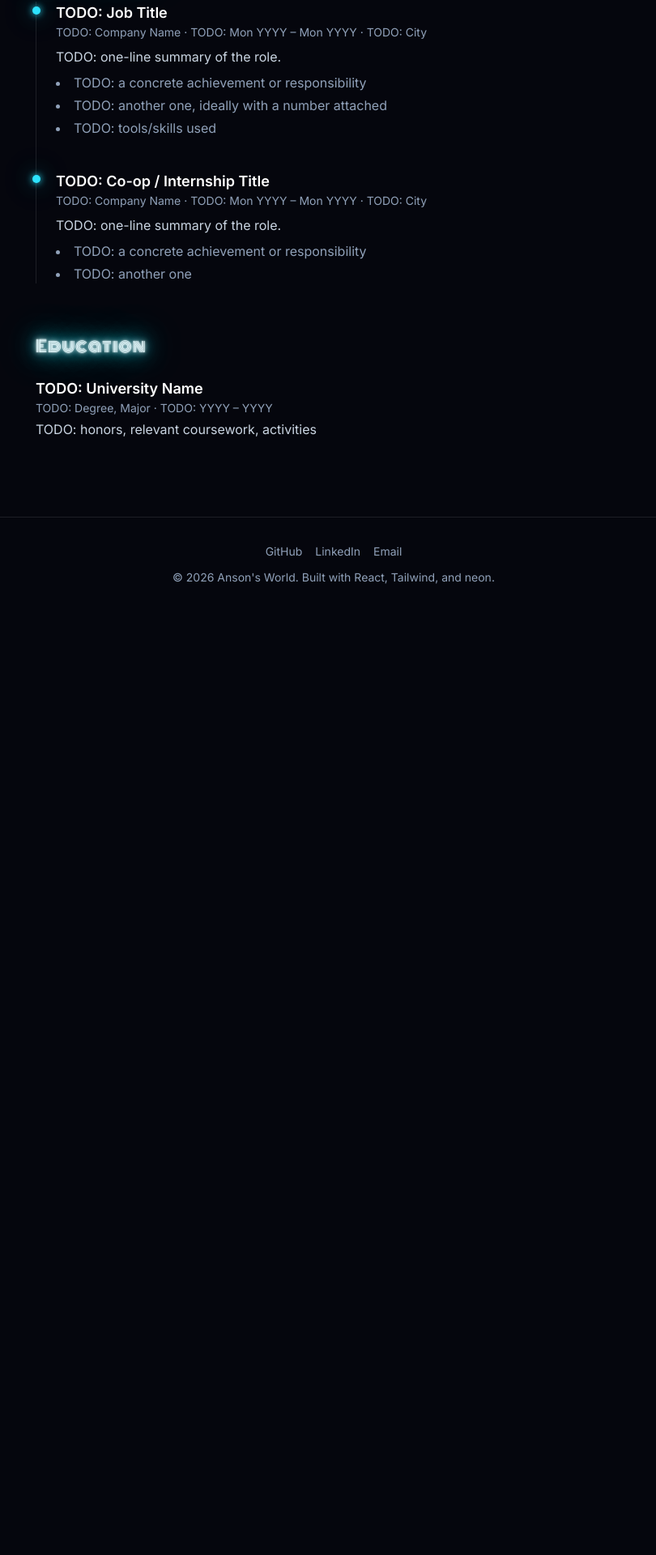
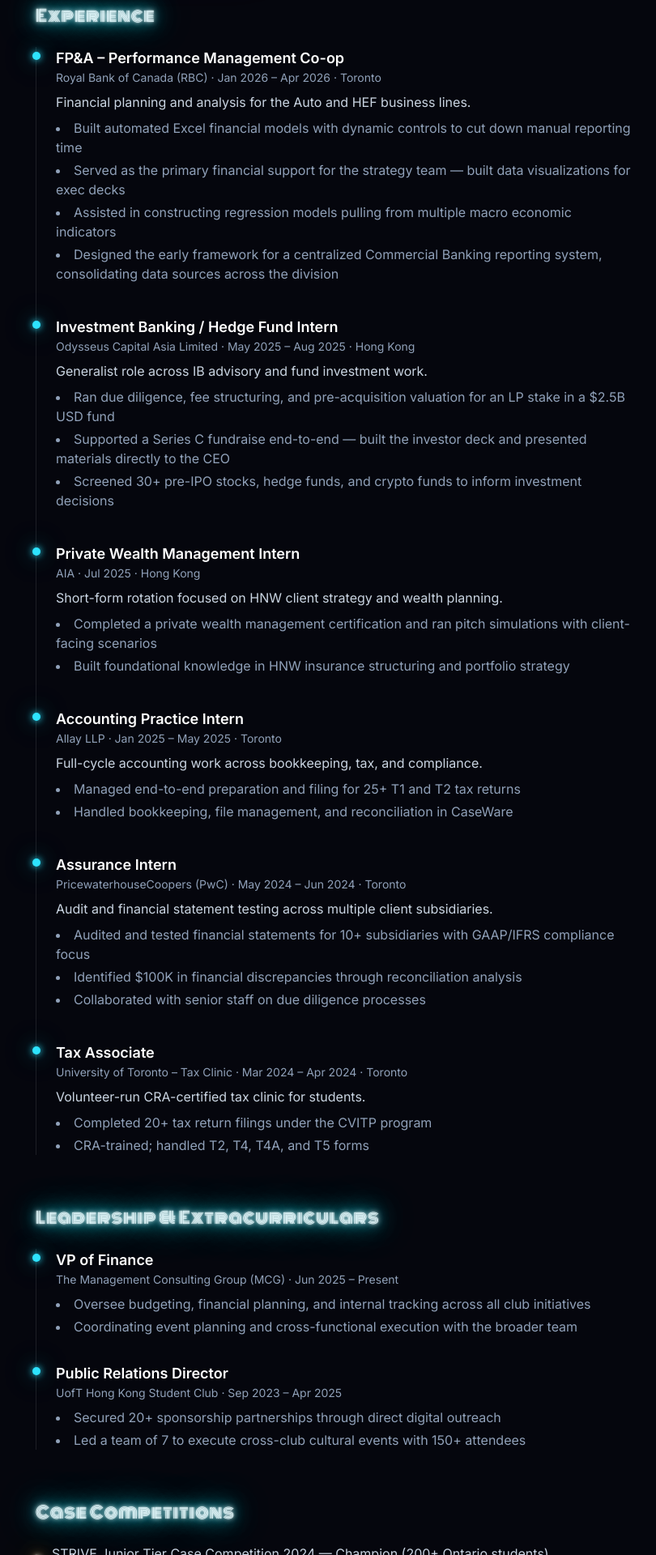
Before and after one commit to codingmachine69420/personal-website, a React (Vite) app: page /work in a window 1280 px wide. Shown: the part 501-2421 px from the top of the page at 81% size, without its empty margins (228-1038 px from the left). Before the commit the page ends 1256 px from the top, so only its background shows below. Built offline with nearby package versions, Linux system fonts and the light colour scheme.

Commit message:
Fix router basename, fill work page from resume, gallery by year, real contact info

```diff
--- a/src/content/site.js
+++ b/src/content/site.js
@@ -4,11 +4,10 @@
   name: "Anson's World",
   tagline: 'Finance & markets by day, builder by night.',
   location: 'Toronto, Canada / Hong Kong',
-  email: 'you@example.com',
+  email: 'ansonpy.chan@mail.utoronto.ca',
   social: [
-    { label: 'GitHub', href: 'https://github.com/your-handle' },
-    { label: 'LinkedIn', href: 'https://linkedin.com/in/your-handle' },
-    { label: 'Email', href: 'mailto:you@example.com' },
+    { label: 'LinkedIn', href: 'https://linkedin.com/in/anson-chan-67b155291/' },
+    { label: 'Email', href: 'mailto:ansonpy.chan@mail.utoronto.ca' },
   ],
 }
 
--- a/src/content/work.js
+++ b/src/content/work.js
@@ -1,43 +1,113 @@
-// Work & Experience page content.
-// TODO: replace with your real roles, most recent first.
-// TODO: drop your real PDF at /public/resume.pdf — this link will pick it up automatically.
 export const resumeUrl = '/resume.pdf'
 
 export const bio =
-  'TODO: two or three sentences about your finance/co-op background and ' +
-  'what you\'re focused on now. This shows at the top of the Work page.'
+  "Finance student at UofT who's spent the last few years bouncing between big banks, boutique firms, and an accounting practice — picking up something different at each stop. I like markets, I like building things that make data easier to read, and I care a lot about doing the work properly. Based between Toronto and Hong Kong."
 
 export const experience = [
   {
-    role: 'TODO: Job Title',
-    org: 'TODO: Company Name',
-    period: 'TODO: Mon YYYY – Mon YYYY',
-    location: 'TODO: City',
-    summary: 'TODO: one-line summary of the role.',
+    role: 'FP&A – Performance Management Co-op',
+    org: 'Royal Bank of Canada (RBC)',
+    period: 'Jan 2026 – Apr 2026',
+    location: 'Toronto',
+    summary: 'Financial planning and analysis for the Auto and HEF business lines.',
     bullets: [
-      'TODO: a concrete achievement or responsibility',
-      'TODO: another one, ideally with a number attached',
-      'TODO: tools/skills used',
+      'Built automated Excel financial models with dynamic controls to cut down manual reporting time',
+      'Served as the primary financial support for the strategy team — built data visualizations for exec decks',
+      'Assisted in constructing regression models pulling from multiple macro economic indicators',
+      'Designed the early framework for a centralized Commercial Banking reporting system, consolidating data sources across the division',
     ],
   },
   {
-    role: 'TODO: Co-op / Internship Title',
-    org: 'TODO: Company Name',
-    period: 'TODO: Mon YYYY – Mon YYYY',
-    location: 'TODO: City',
-    summary: 'TODO: one-line summary of the role.',
+    role: 'Investment Banking / Hedge Fund Intern',
+    org: 'Odysseus Capital Asia Limited',
+    period: 'May 2025 – Aug 2025',
+    location: 'Hong Kong',
+    summary: 'Generalist role across IB advisory and fund investment work.',
     bullets: [
-      'TODO: a concrete achievement or responsibility',
-      'TODO: another one',
+      'Ran due diligence, fee structuring, and pre-acquisition valuation for an LP stake in a $2.5B USD fund',
+      'Supported a Series C fundraise end-to-end — built the investor deck and presented materials directly to the CEO',
+      'Screened 30+ pre-IPO stocks, hedge funds, and crypto funds to inform investment decisions',
+    ],
+  },
+  {
+    role: 'Private Wealth Management Intern',
+    org: 'AIA',
+    period: 'Jul 2025',
+    location: 'Hong Kong',
+    summary: 'Short-form rotation focused on HNW client strategy and wealth planning.',
+    bullets: [
+      'Completed a private wealth management certification and ran pitch simulations with client-facing scenarios',
+      'Built foundational knowledge in HNW insurance structuring and portfolio strategy',
+    ],
+  },
+  {
+    role: 'Accounting Practice Intern',
+    org: 'Allay LLP',
+    period: 'Jan 2025 – May 2025',
+    location: 'Toronto',
+    summary: 'Full-cycle accounting work across bookkeeping, tax, and compliance.',
+    bullets: [
+      'Managed end-to-end preparation and filing for 25+ T1 and T2 tax returns',
+      'Handled bookkeeping, file management, and reconciliation in CaseWare',
+    ],
+  },
+  {
+    role: 'Assurance Intern',
+    org: 'PricewaterhouseCoopers (PwC)',
+    period: 'May 2024 – Jun 2024',
+    location: 'Toronto',
+    summary: 'Audit and financial statement testing across multiple client subsidiaries.',
+    bullets: [
+      'Audited and tested financial statements for 10+ subsidiaries with GAAP/IFRS compliance focus',
+      'Identified $100K in financial discrepancies through reconciliation analysis',
+      'Collaborated with senior staff on due diligence processes',
+    ],
+  },
+  {
+    role: 'Tax Associate',
+    org: 'University of Toronto – Tax Clinic',
+    period: 'Mar 2024 – Apr 2024',
+    location: 'Toronto',
+    summary: 'Volunteer-run CRA-certified tax clinic for students.',
+    bullets: [
+      'Completed 20+ tax return filings under the CVITP program',
+      'CRA-trained; handled T2, T4, T4A, and T5 forms',
     ],
   },
 ]
 
 export const education = [
   {
-    school: 'TODO: University Name',
-    program: 'TODO: Degree, Major',
-    period: 'TODO: YYYY – YYYY',
-    notes: 'TODO: honors, relevant coursework, activities',
+    school: 'University of Toronto',
+    program: 'BBA Co-Op, Specialist in Finance',
+    period: '2023 – 2027',
+    notes: 'GPA 3.82 / 4.00 · Dean\'s List 2023–24 & 2024–25 · Leadership Fellows Program (LFP) · Capital Market Prep Program (CMPP)',
   },
 ]
+
+export const leadership = [
+  {
+    role: 'VP of Finance',
+    org: 'The Management Consulting Group (MCG)',
+    period: 'Jun 2025 – Present',
+    bullets: [
+      'Oversee budgeting, financial planning, and internal tracking across all club initiatives',
+      'Coordinating event planning and cross-functional execution with the broader team',
+    ],
+  },
+  {
+    role: 'Public Relations Director',
+    org: 'UofT Hong Kong Student Club',
+    period: 'Sep 2023 – Apr 2025',
+    bullets: [
+      'Secured 20+ sponsorship partnerships through direct digital outreach',
+      'Led a team of 7 to execute cross-club cultural events with 150+ attendees',
+    ],
+  },
+]
+
+export const competitions = [
+  'STRIVE Junior Tier Case Competition 2024 — Champion (200+ Ontario students)',
+  'Rotman Commerce FinTech Summit 2025 — Finalist (in partnership with Sage Group PLC)',
+  'UofT Investment Society M&A Case Competition — 3rd Place',
+]
--- a/src/main.jsx
+++ b/src/main.jsx
@@ -6,7 +6,7 @@
 
 createRoot(document.getElementById('root')).render(
   <StrictMode>
-    <BrowserRouter>
+    <BrowserRouter basename={import.meta.env.BASE_URL}>
       <App />
     </BrowserRouter>
   </StrictMode>,
--- a/src/pages/Gallery.jsx
+++ b/src/pages/Gallery.jsx
@@ -1,20 +1,35 @@
 import { PageHeader } from '../components/PageHeader'
-import { photos } from '../content/gallery'
+import { photosByYear } from '../content/gallery'
 
 export function Gallery() {
   return (
     <div className="pb-24">
       <PageHeader eyebrow="04 — Directory" title="Gallery" color="amber" description="Photos — travel and elsewhere." />
 
-      <div className="mx-auto max-w-5xl columns-1 gap-4 px-4 sm:columns-2 lg:columns-3">
+      <div className="mx-auto max-w-5xl px-4 space-y-16">
+        {photosByYear.map(({ year, photos }) => (
+          <section key={year}>
+            <div className="flex items-center gap-4 mb-6">
+              <span className="neon-amber font-display text-3xl">{year}</span>
+              <div className="flex-1 border-t border-white/10" />
+            </div>
+            <div className="columns-1 gap-4 sm:columns-2 lg:columns-3">
               {photos.map((photo) => (
                 <figure
                   key={photo.src}
                   className="mb-4 break-inside-avoid overflow-hidden rounded-lg border border-white/10 bg-night-900/50"
                 >
-            <img src={`${import.meta.env.BASE_URL}${photo.src.replace(/^\//, '')}`} alt={photo.alt} className="w-full" loading="lazy" />
+                  <img
+                    src={`${import.meta.env.BASE_URL}${photo.src.replace(/^\//, '')}`}
+                    alt={photo.alt}
+                    className="w-full"
+                    loading="lazy"
+                  />
                   <figcaption className="px-3 py-2 text-sm text-slate-400">{photo.caption}</figcaption>
                 </figure>
+              ))}
+            </div>
+          </section>
         ))}
       </div>
     </div>
--- a/src/pages/Work.jsx
+++ b/src/pages/Work.jsx
@@ -1,5 +1,5 @@
 import { PageHeader } from '../components/PageHeader'
-import { bio, experience, education, resumeUrl } from '../content/work'
+import { bio, experience, education, leadership, competitions, resumeUrl } from '../content/work'
 
 export function Work() {
   return (
@@ -44,6 +44,43 @@
           </ol>
         </section>
 
+        <section className="mt-16" aria-labelledby="leadership-heading">
+          <h2 id="leadership-heading" className="neon-cyan font-display mb-6 text-xl">
+            Leadership & Extracurriculars
+          </h2>
+          <ol className="space-y-8 border-l border-white/10 pl-6">
+            {leadership.map((item) => (
+              <li key={`${item.org}-${item.role}`} className="relative">
+                <span
+                  aria-hidden="true"
+                  className="glow-box-cyan absolute -left-[29px] top-1.5 h-2.5 w-2.5 rounded-full bg-neon-cyan"
+                />
+                <h3 className="text-lg font-semibold text-white">{item.role}</h3>
+                <p className="text-sm text-slate-400">{item.org} &middot; {item.period}</p>
+                <ul className="mt-2 list-inside list-disc space-y-1 text-slate-400">
+                  {item.bullets.map((bullet, i) => (
+                    <li key={i}>{bullet}</li>
+                  ))}
+                </ul>
+              </li>
+            ))}
+          </ol>
+        </section>
+
+        <section className="mt-16" aria-labelledby="competitions-heading">
+          <h2 id="competitions-heading" className="neon-cyan font-display mb-6 text-xl">
+            Case Competitions
+          </h2>
+          <ul className="space-y-3">
+            {competitions.map((c, i) => (
+              <li key={i} className="flex gap-3 text-slate-300">
+                <span className="neon-amber mt-1 shrink-0">▸</span>
+                {c}
+              </li>
+            ))}
+          </ul>
+        </section>
+
         <section className="mt-16" aria-labelledby="education-heading">
           <h2 id="education-heading" className="neon-cyan font-display mb-6 text-xl">
             Education
```
Also changed, not shown: src/content/gallery.js (+44 -10 lines). Lines whose indentation alone changed are shown as unchanged.
